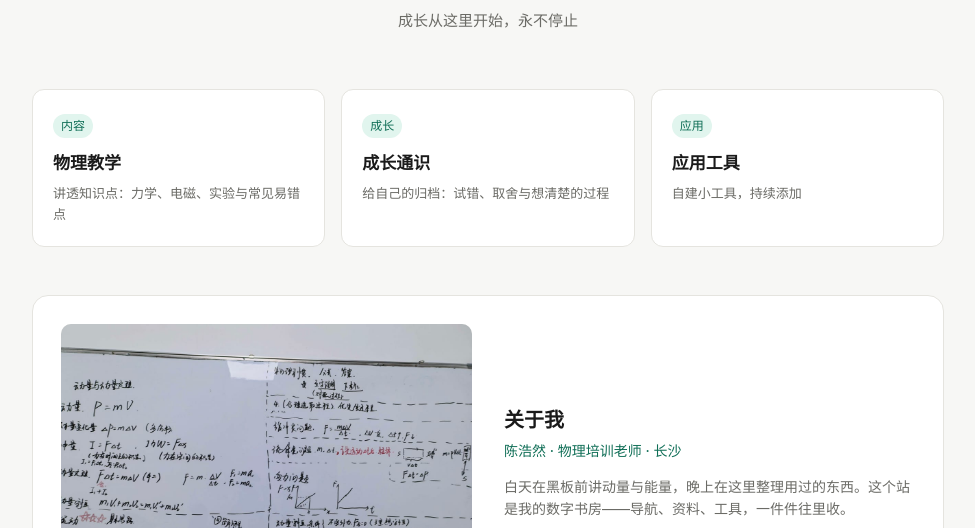
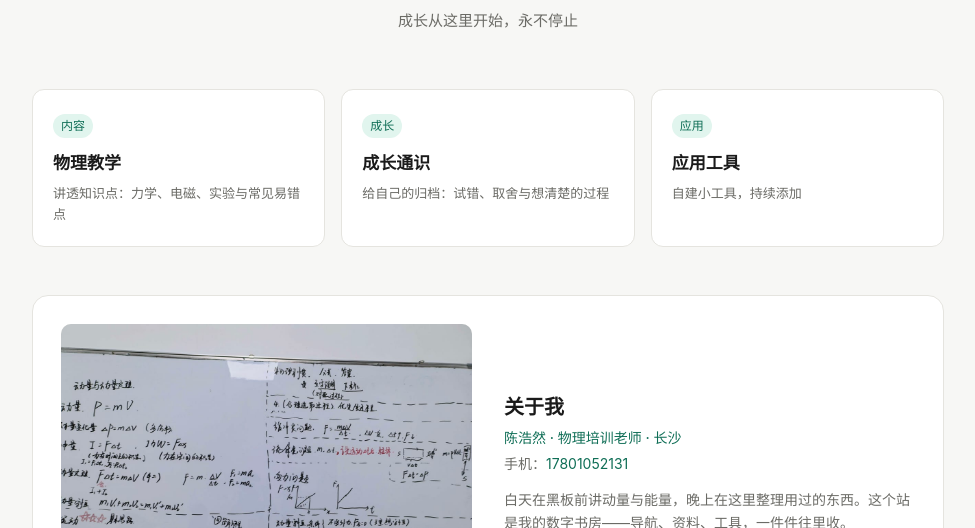
Before and after one commit to aichr9/chr9, a plain HTML site: page index.html in a window 1280 px wide. Shown: the part 265-793 px from the top of the page, without its empty margins (152-1127 px from the left). Drawn offline with Linux system fonts and the light colour scheme.

Commit message:
关于我栏增加手机号

```diff
--- a/index.html
+++ b/index.html
@@ -87,7 +87,9 @@
     background: #f0efeb;
   }
   .about h2 { font-size: 20px; font-weight: 600; }
-  .about .role { color: var(--accent); font-size: 14px; font-weight: 500; margin: 4px 0 14px; }
+  .about .role { color: var(--accent); font-size: 14px; font-weight: 500; margin: 4px 0 4px; }
+  .about .contact { font-size: 14px; color: var(--muted); margin-bottom: 14px; }
+  .about .contact a { color: var(--accent); text-decoration: none; }
   .about p { font-size: 14px; color: var(--muted); }
   .about p + p { margin-top: 10px; }
 
@@ -138,6 +140,7 @@
       <div>
         <h2>关于我</h2>
         <div class="role">陈浩然 · 物理培训老师 · 长沙</div>
+        <div class="contact">手机：<a href="tel:17801052131">17801052131</a></div>
         <p>白天在黑板前讲动量与能量，晚上在这里整理用过的东西。这个站是我的数字书房——导航、资料、工具，一件件往里收。</p>
         <p>黑板上的公式总要擦掉，而写下来的，会留下。</p>
       </div>
```
